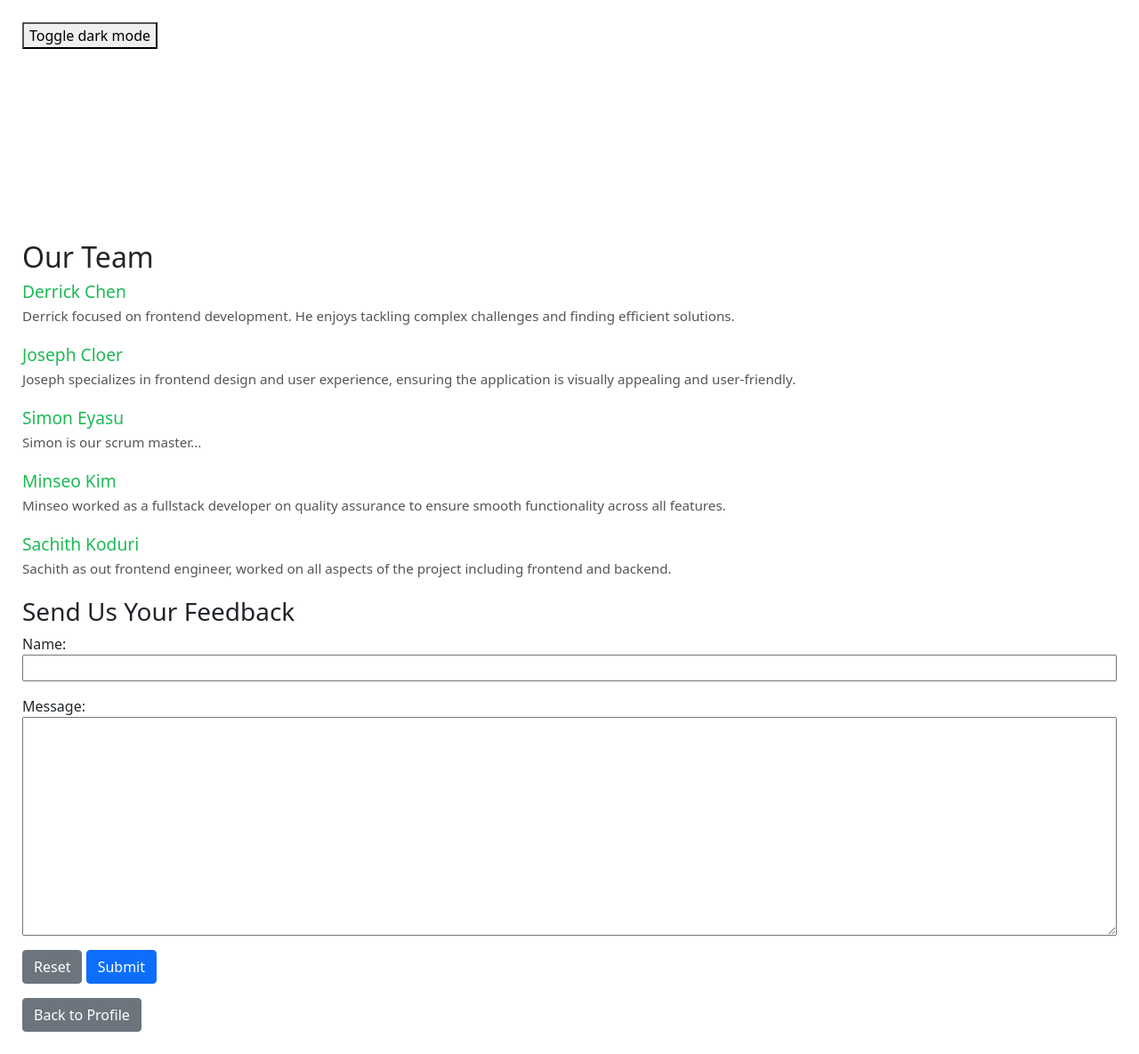
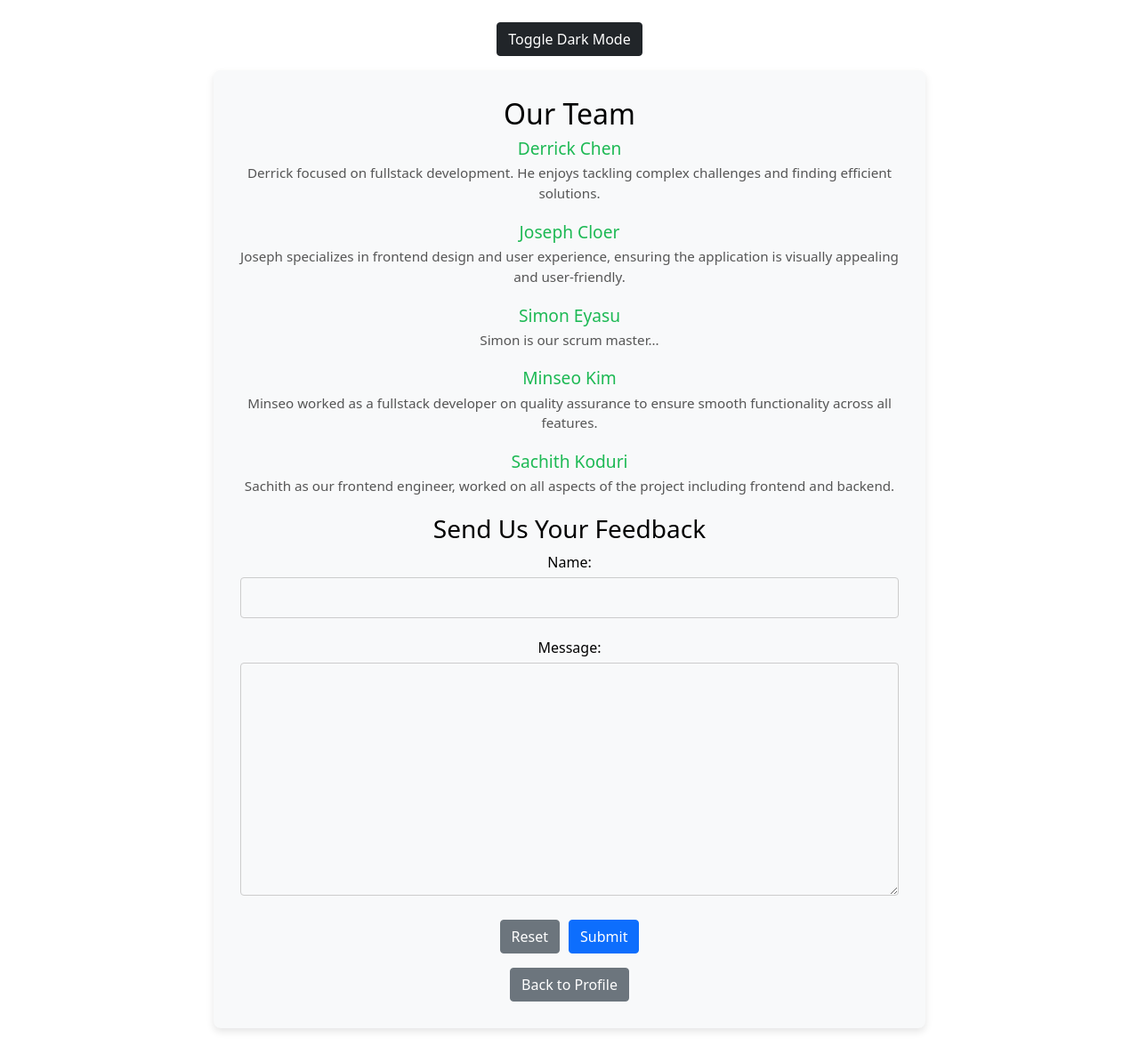
Before and after one commit to simoneyasu/spotifyWrappedClonefork, a Django app: page /functionality/development/ in a window 1280 px wide. Shown: the whole page at 89% size. After the commit the page ends 1160 px from the top, so only its background shows below. Run offline with Django 5.2, Linux system fonts and the light colour scheme.

Commit message:
fixed CSS for entire project and cleaned up some ugly code

```diff
--- a/register/templates/register/delete_account.html
+++ b/register/templates/register/delete_account.html
@@ -5,7 +5,7 @@
     <meta charset="UTF-8">
     <meta name="viewport" content="width=device-width, initial-scale=1.0">
     <title>Delete Account</title>
-    <link rel="stylesheet" href="{% static 'css/styles.css' %}">
+    <link rel="stylesheet" href="{% static 'register/styles.css' %}">
 </head>
 <body>
     <div class="container">
--- a/register/templates/register/home.html
+++ b/register/templates/register/home.html
@@ -5,7 +5,7 @@
     <meta charset="UTF-8">
     <meta name="viewport" content="width=device-width, initial-scale=1.0">
     <title>Spotify Home</title>
-    <link rel="stylesheet" href="{% static 'css/styles.css' %}">
+    <link rel="stylesheet" href="{% static 'register/styles.css' %}">
     <style>
         .button-container {
             margin-top: 20px;
--- a/register/templates/register/login.html
+++ b/register/templates/register/login.html
@@ -5,7 +5,7 @@
     <meta charset="UTF-8">
     <meta name="viewport" content="width=device-width, initial-scale=1.0">
     <title>Login</title>
-    <link rel="stylesheet" href="{% static 'css/styles.css' %}">
+    <link rel="stylesheet" href="{% static 'register/styles.css' %}">
 </head>
 <body>
     <div class="container">
--- a/register/templates/register/password_reset.html
+++ b/register/templates/register/password_reset.html
@@ -5,7 +5,7 @@
     <meta charset="UTF-8">
     <meta name="viewport" content="width=device-width, initial-scale=1.0">
     <title>Forgot Password</title>
-    <link rel="stylesheet" href="{% static 'css/styles.css' %}">
+    <link rel="stylesheet" href="{% static 'register/styles.css' %}">
 </head>
 <body>
     <div class="container">
--- a/register/templates/register/password_reset_complete.html
+++ b/register/templates/register/password_reset_complete.html
@@ -5,7 +5,7 @@
     <meta charset="UTF-8">
     <meta name="viewport" content="width=device-width, initial-scale=1.0">
     <title>Password Reset Complete</title>
-    <link rel="stylesheet" href="{% static 'css/styles.css' %}">
+    <link rel="stylesheet" href="{% static 'register/styles.css' %}">
 </head>
 <body>
     <div class="container">
--- a/register/templates/register/password_reset_confirm.html
+++ b/register/templates/register/password_reset_confirm.html
@@ -5,7 +5,7 @@
     <meta charset="UTF-8">
     <meta name="viewport" content="width=device-width, initial-scale=1.0">
     <title>Reset Your Password</title>
-    <link rel="stylesheet" href="{% static 'css/styles.css' %}">
+    <link rel="stylesheet" href="{% static 'register/styles.css' %}">
 </head>
 <body>
     <div class="container">
--- a/register/templates/register/password_reset_done.html
+++ b/register/templates/register/password_reset_done.html
@@ -5,7 +5,7 @@
     <meta charset="UTF-8">
     <meta name="viewport" content="width=device-width, initial-scale=1.0">
     <title>Password Reset Sent</title>
-    <link rel="stylesheet" href="{% static 'css/styles.css' %}">
+    <link rel="stylesheet" href="{% static 'register/styles.css' %}">
 </head>
 <body>
     <div class="container">
--- a/register/templates/register/profile.html
+++ b/register/templates/register/profile.html
@@ -5,7 +5,7 @@
     <meta charset="UTF-8">
     <meta name="viewport" content="width=device-width, initial-scale=1.0">
     <title>Profile</title>
-    <link rel="stylesheet" href="{% static 'css/styles.css' %}">
+    <link rel="stylesheet" href="{% static 'register/styles.css' %}">
 </head>
 <body>
     <div class="container">
--- a/register/templates/register/register.html
+++ b/register/templates/register/register.html
@@ -5,7 +5,7 @@
     <meta charset="UTF-8">
     <meta name="viewport" content="width=device-width, initial-scale=1.0">
     <title>Register</title>
-    <link rel="stylesheet" href="{% static 'css/styles.css' %}">
+    <link rel="stylesheet" href="{% static 'register/styles.css' %}">
 </head>
 <body>
     <div class="container">
--- a/spotifyWrappedClone/settings.py
+++ b/spotifyWrappedClone/settings.py
@@ -149,6 +149,7 @@ USE_TZ = True
 STATIC_URL = 'static/'
 
 STATICFILES_DIRS = [
+
 ]
 
 # Default primary key field type
--- a/templates/functionality/development_process.html
+++ b/templates/functionality/development_process.html
@@ -1,16 +1,50 @@
 {% load static %}
 
+<!DOCTYPE html>
+<html lang="en" data-bs-theme="dark" id="htmlPage">
+<head>
+    <meta name="viewport" content="width=device-width, initial-scale=1">
+    <title>Development Process</title>
+
+    <link rel="stylesheet" href="https://cdn.jsdelivr.net/npm/bootstrap@5.1.3/dist/css/bootstrap.min.css">
     <style>
-    .container {
-        margin-top: 200px;
-        padding-top: 15px;
+        /* light mode styling */
+        body {
+            background-color: white;
+            color: black;
+            font-size: 16px;
+            text-align: center;
+            padding: 25px;
         }
 
-    .form-group input[type="text"],
-    .form-group textarea {
-        width: 100%;
+        /* dark mode styling */
+        .dark-mode {
+            background-color: #121212;
+            color: #e0e0e0;
         }
 
+        .dark-mode .container {
+            background-color: #1e1e1e;
+            border-color: #333;
+        }
+
+        .dark-mode .developer h4 {
+            color: #1DB954;
+        }
+
+        /* Main container styling */
+        .container {
+            max-width: 800px;
+            margin-top: 50px;
+            margin: 0 auto;
+            padding: 30px;
+            background-color: #f8f9fa;
+            border-radius: 8px;
+            box-shadow: 0px 4px 8px rgba(0, 0, 0, 0.1);
+            color: inherit;
+        }
+
+        /* developer bios styling */
         .developer {
             margin-bottom: 20px;
         }
@@ -26,47 +60,47 @@
             color: #555;
             font-size: 0.95em;
         }
+
+        /* Form and button styling */
+        .form-group input[type="text"],
+        .form-group textarea {
+            width: 100%;
+            margin: 5px 0;
+            padding: 10px;
+            border-radius: 4px;
+            border: 1px solid #ccc;
+            color: inherit;
+            background-color: inherit;
+        }
+
+        /* Center align the form actions */
+        .form-actions {
+            display: flex;
+            justify-content: center;
+            gap: 10px;
+            margin-top: 15px;
+        }
     </style>
 
-<!DOCTYPE html>
-<html lang="en" data-bs-theme="dark" id="htmlPage">
-<head>
-<meta name="viewport" content="width=device-width, initial-scale=1">
-<style>
-body {
-  padding: 25px;
-  background-color: white;
-  color: black;
-  font-size: 25px;
+    <script>
+        function myFunction() {
+            // Toggle dark mode on the body
+            document.body.classList.toggle("dark-mode");
         }
-
-.dark-mode {
-  background-color: black;
-  color: white;
-}
-</style>
+    </script>
 </head>
 <body>
 
-<button onclick="myFunction()">Toggle dark mode</button>
+    <!-- dark mode button -->
+    <button onclick="myFunction()" class="btn btn-dark mb-3">Toggle Dark Mode</button>
 
-<script>
-function myFunction() {
-   var element = document.body;
-   element.classList.toggle("dark-mode");
-}
-</script>
-<link rel="stylesheet" href="https://cdn.jsdelivr.net/npm/bootstrap@5.1.3/dist/css/bootstrap.min.css">
-<script src="{% static 'js/darkmode.js' %}"></script>
-<body>
     <div class="container">
-    </div>
         <h2>Our Team</h2>
 
-        <!-- our bios -->
+        <!-- Developer bios -->
         <div class="developer">
             <h4>Derrick Chen</h4>
-            <p>Derrick focused on frontend development. He enjoys tackling complex challenges and finding efficient solutions.</p>
+            <p>Derrick focused on fullstack development. He enjoys tackling complex challenges and finding efficient solutions.</p>
         </div>
 
         <div class="developer">
@@ -86,19 +120,19 @@ function myFunction() {
 
         <div class="developer">
             <h4>Sachith Koduri</h4>
-            <p>Sachith as out frontend engineer, worked on all aspects of the project including frontend and backend.</p>
+            <p>Sachith as our frontend engineer, worked on all aspects of the project including frontend and backend.</p>
         </div>
 
         <!-- contact form -->
         <h3>Send Us Your Feedback</h3>
         <form action="" method="POST">
             {% csrf_token %}
-            <!-- loops through fields for forms -->
+
+
             {% for hidden in form.hidden_fields %}
                 {{ hidden }}
             {% endfor %}
 
-            <!-- loops though forms and shows the fields -->
             {% for field in form.visible_fields %}
                 <div class="form-group">
                     {{ field.errors }}
@@ -107,13 +141,16 @@ function myFunction() {
                 </div>
             {% endfor %}
 
+            <!-- action buttons -->
             <div class="form-actions">
                 <button type="reset" class="btn btn-secondary">Reset</button>
                 <button type="submit" class="btn btn-primary">Submit</button>
             </div>
         </form>
 
-        <a href="{% url 'profile' %}" class="btn btn-secondary">Back to Profile</a>
+        <!-- back to profile button -->
+        <a href="{% url 'profile' %}" class="btn btn-secondary mt-3">Back to Profile</a>
     </div>
+
 </body>
 </html>
```
Lines whose indentation alone changed are shown as unchanged.
